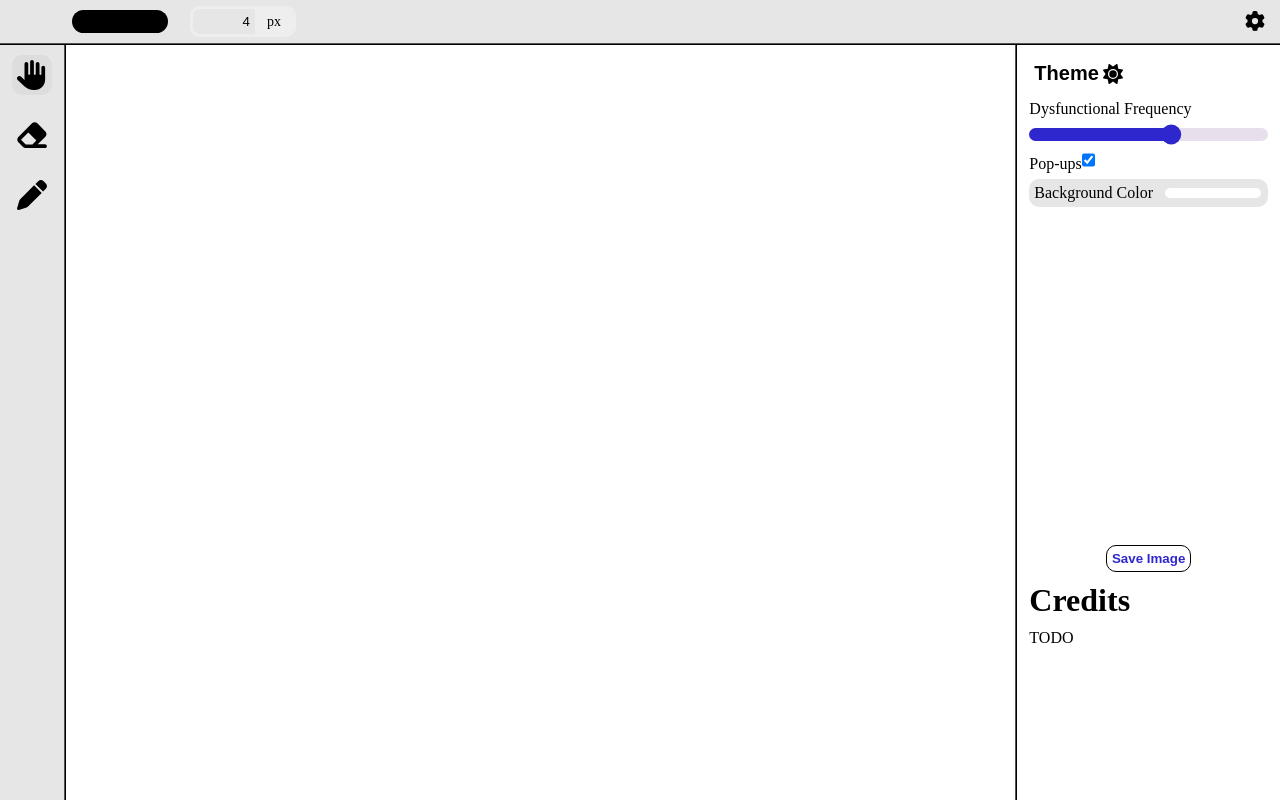
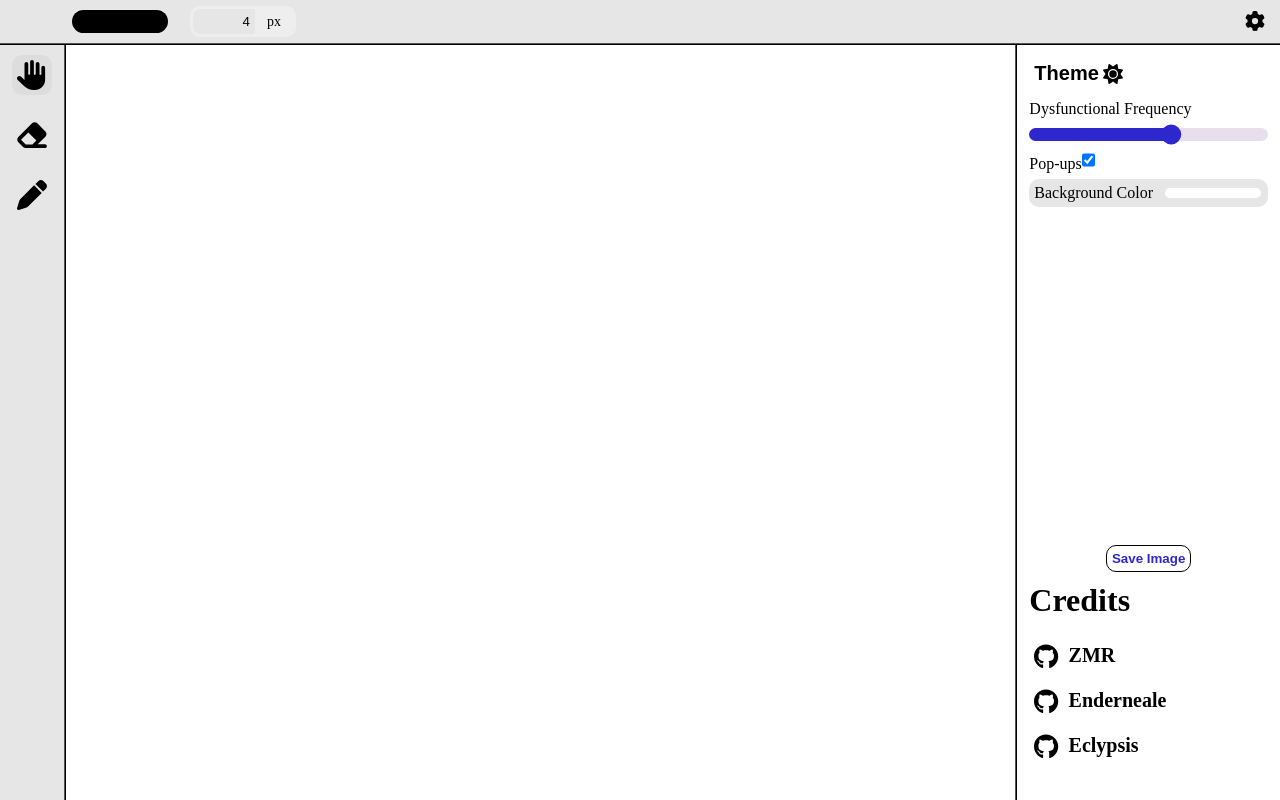
Before and after one commit to ZMensRain/Drawing-Hackathon, a React (Vite) app: page / in a window 1280 px wide. Built offline with nearby package versions, Linux system fonts and the light colour scheme.

Commit message:
added credits

```diff
--- a/package.json
+++ b/package.json
@@ -12,6 +12,7 @@
   },
   "dependencies": {
     "@fortawesome/fontawesome-svg-core": "^6.6.0",
+    "@fortawesome/free-brands-svg-icons": "^6.6.0",
     "@fortawesome/free-regular-svg-icons": "^6.6.0",
     "@fortawesome/free-solid-svg-icons": "^6.6.0",
     "@fortawesome/react-fontawesome": "^0.2.2",
--- a/src/App.css
+++ b/src/App.css
@@ -70,6 +70,20 @@ button {
 }
 
 button:hover {
+  background-color: rgba(156, 156, 156, 0.123);
+}
+
+a {
+  margin-top: 10px;
+  border-radius: 10px;
+  text-decoration: none;
+  display: flex;
+  gap: 10px;
+  font-size: 20px;
+  font-weight: bold;
+  padding: 5px;
+}
+a:hover {
   background-color: rgba(156, 156, 156, 0.123);
 }
 
--- a/src/components/settingsPanel.tsx
+++ b/src/components/settingsPanel.tsx
@@ -1,5 +1,6 @@
 import { FontAwesomeIcon } from "@fortawesome/react-fontawesome";
 import { Range } from "react-range";
+import { faGithub } from "@fortawesome/free-brands-svg-icons";
 
 type props = {
   dysfunctionalModifier: number;
@@ -136,7 +137,33 @@ const SettingsPanel = ({
       </div>
 
       <h1>Credits</h1>
-      <div style={{ flex: 1 }}>TODO</div>
+      <div style={{ flex: 1 }}>
+        <a href="https://github.com/ZMensRain">
+          <FontAwesomeIcon
+            icon={faGithub}
+            style={{ alignSelf: "center" }}
+            fontSize={25}
+          />
+          ZMR
+        </a>
+
+        <a href="https://github.com/Enderneale">
+          <FontAwesomeIcon
+            icon={faGithub}
+            style={{ alignSelf: "center" }}
+            fontSize={25}
+          />
+          Enderneale
+        </a>
+        <a href="https://github.com/Eclypsis5133">
+          <FontAwesomeIcon
+            icon={faGithub}
+            style={{ alignSelf: "center" }}
+            fontSize={25}
+          />
+          Eclypsis
+        </a>
+      </div>
     </div>
   );
 };
--- a/src/main.tsx
+++ b/src/main.tsx
@@ -13,7 +13,9 @@ import {
   faMoon,
 } from "@fortawesome/free-solid-svg-icons";
 
-library.add(faHand, faPen, faEraser, faGear, faSun, faMoon);
+import { faGithub } from "@fortawesome/free-brands-svg-icons";
+
+library.add(faHand, faPen, faEraser, faGear, faSun, faMoon, faGithub);
 
 createRoot(document.getElementById("root")!).render(
   <StrictMode>
```
Also changed, not shown: 1 other file (tests, documents, lock files or other folders).
